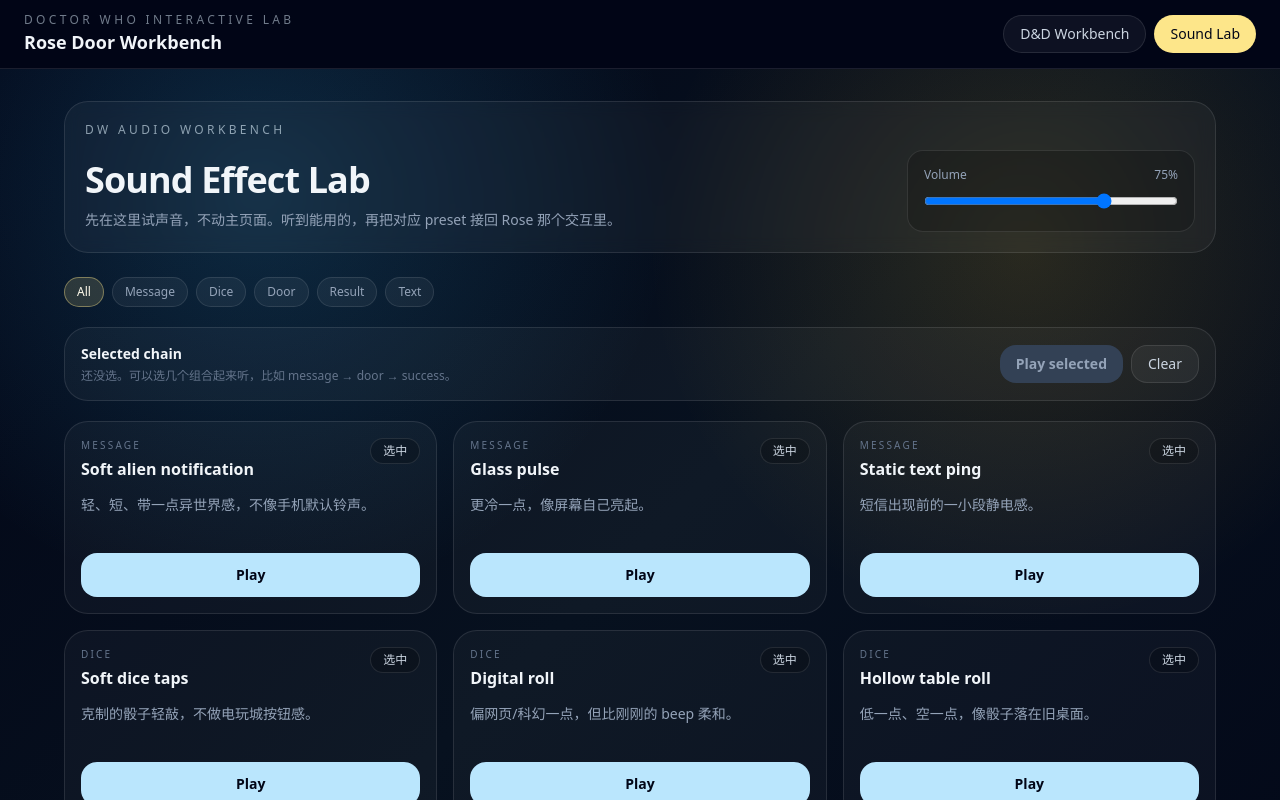
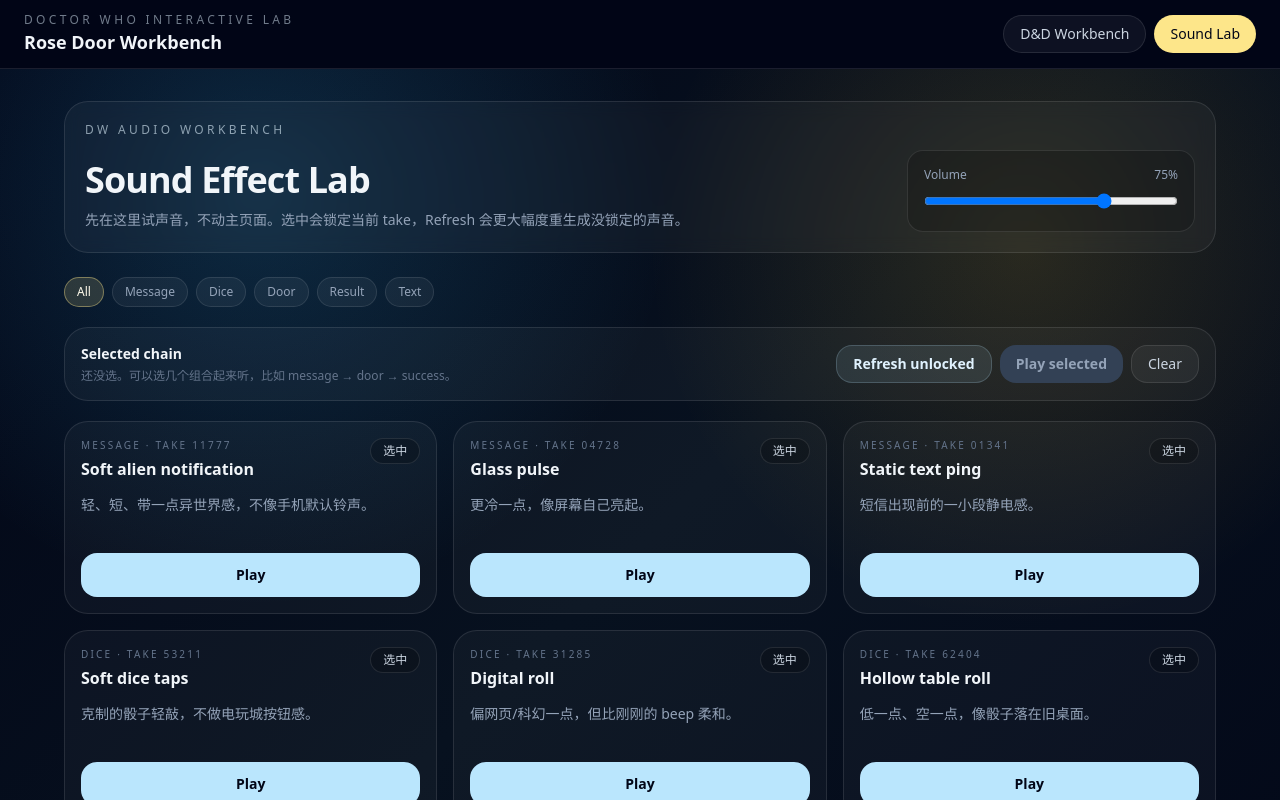
Before and after one commit to quellah1010-code/Doctor-Who, a React (Vite) app: page / in a window 1280 px wide. Both pictures are taken after a click on the button "Sound Lab". Shown: the top 800 px of the page. Built offline with nearby package versions, Linux system fonts and the light colour scheme.

Commit message:
Sync sound lab refresh generator

```diff
--- a/src/DWSoundEffectLab.jsx
+++ b/src/DWSoundEffectLab.jsx
@@ -2,92 +2,44 @@
 
 let sharedContext = null;
 
-const presets = [
-  {
-    id: "msg-soft",
-    group: "Message",
-    name: "Soft alien notification",
-    description: "轻、短、带一点异世界感，不像手机默认铃声。",
-    color: "sky",
-  },
-  {
-    id: "msg-glass",
-    group: "Message",
-    name: "Glass pulse",
-    description: "更冷一点，像屏幕自己亮起。",
-    color: "cyan",
-  },
-  {
-    id: "msg-static",
-    group: "Message",
-    name: "Static text ping",
-    description: "短信出现前的一小段静电感。",
-    color: "violet",
-  },
-  {
-    id: "dice-wood",
-    group: "Dice",
-    name: "Soft dice taps",
-    description: "克制的骰子轻敲，不做电玩城按钮感。",
-    color: "amber",
-  },
-  {
-    id: "dice-digital",
-    group: "Dice",
-    name: "Digital roll",
-    description: "偏网页/科幻一点，但比刚刚的 beep 柔和。",
-    color: "fuchsia",
-  },
-  {
-    id: "dice-hollow",
-    group: "Dice",
-    name: "Hollow table roll",
-    description: "低一点、空一点，像骰子落在旧桌面。",
-    color: "orange",
-  },
-  {
-    id: "door-low",
-    group: "Door",
-    name: "Low threshold hum",
-    description: "拉门时的低频空气震动。",
-    color: "rose",
-  },
-  {
-    id: "door-wood",
-    group: "Door",
-    name: "Old wood breath",
-    description: "不像恐怖门，更像旧木头醒过来。",
-    color: "emerald",
-  },
-  {
-    id: "door-portal",
-    group: "Door",
-    name: "Golden crack opens",
-    description: "门缝打开、金光溢出的短音。",
-    color: "yellow",
-  },
-  {
-    id: "success-soft",
-    group: "Result",
-    name: "Quiet success",
-    description: "判定成功，但不游戏化。",
-    color: "lime",
-  },
-  {
-    id: "fail-soft",
-    group: "Result",
-    name: "Quiet failure",
-    description: "失败提示，压低但不吓人。",
-    color: "slate",
-  },
-  {
-    id: "text-begin",
-    group: "Text",
-    name: "Message begins typing",
-    description: "短信开始打字前的一下，很轻。",
-    color: "indigo",
-  },
+const basePresets = [
+  { id: "msg-soft", group: "Message", name: "Soft alien notification", description: "轻、短、带一点异世界感，不像手机默认铃声。" },
+  { id: "msg-glass", group: "Message", name: "Glass pulse", description: "更冷一点，像屏幕自己亮起。" },
+  { id: "msg-static", group: "Message", name: "Static text ping", description: "短信出现前的一小段静电感。" },
+  { id: "dice-wood", group: "Dice", name: "Soft dice taps", description: "克制的骰子轻敲，不做电玩城按钮感。" },
+  { id: "dice-digital", group: "Dice", name: "Digital roll", description: "偏网页/科幻一点，但比刚刚的 beep 柔和。" },
+  { id: "dice-hollow", group: "Dice", name: "Hollow table roll", description: "低一点、空一点，像骰子落在旧桌面。" },
+  { id: "door-low", group: "Door", name: "Low threshold hum", description: "拉门时的低频空气震动。" },
+  { id: "door-wood", group: "Door", name: "Old wood breath", description: "不像恐怖门，更像旧木头醒过来。" },
+  { id: "door-portal", group: "Door", name: "Golden crack opens", description: "门缝打开、金光溢出的短音。" },
+  { id: "success-soft", group: "Result", name: "Quiet success", description: "判定成功，但不游戏化。" },
+  { id: "fail-soft", group: "Result", name: "Quiet failure", description: "失败提示，压低但不吓人。" },
+  { id: "text-begin", group: "Text", name: "Message begins typing", description: "短信开始打字前的一下，很轻。" },
 ];
+
+function makeSeed() {
+  if (typeof crypto !== "undefined" && crypto.getRandomValues) {
+    const bucket = new Uint32Array(1);
+    crypto.getRandomValues(bucket);
+    return bucket[0];
+  }
+  return Math.floor(Math.random() * 4294967295);
+}
+
+function createTake(base, seed = makeSeed()) {
+  return { ...base, seed, take: String(seed).slice(-5).padStart(5, "0") };
+}
+
+function randomFromSeed(seed) {
+  let value = seed >>> 0;
+  return function next() {
+    value += 0x6d2b79f5;
+    let result = value;
+    result = Math.imul(result ^ (result >>> 15), result | 1);
+    result ^= result + Math.imul(result ^ (result >>> 7), result | 61);
+    return ((result ^ (result >>> 14)) >>> 0) / 4294967296;
+  };
+}
 
 function getAudioContext() {
   if (typeof window === "undefined") return null;
@@ -111,8 +63,8 @@
   const oscillator = context.createOscillator();
   const gain = makeGain(context, options.volume || 0.03, start, options.attack || 0.02, options.release || 0.08, options.duration || 0.2);
   oscillator.type = options.type || "sine";
-  oscillator.frequency.setValueAtTime(options.frequency, start);
-  if (options.endFrequency) oscillator.frequency.exponentialRampToValueAtTime(options.endFrequency, start + options.duration);
+  oscillator.frequency.setValueAtTime(Math.max(30, options.frequency), start);
+  if (options.endFrequency) oscillator.frequency.exponentialRampToValueAtTime(Math.max(30, options.endFrequency), start + options.duration);
   oscillator.connect(gain);
   gain.connect(destination);
   oscillator.start(start);
@@ -124,8 +76,9 @@
   const start = context.currentTime + (options.delay || 0);
   const buffer = context.createBuffer(1, Math.max(1, Math.floor(context.sampleRate * duration)), context.sampleRate);
   const data = buffer.getChannelData(0);
+  const rand = options.rand || Math.random;
   for (let index = 0; index < data.length; index += 1) {
-    data[index] = (Math.random() * 2 - 1) * Math.pow(1 - index / data.length, options.decay || 1.4);
+    data[index] = (rand() * 2 - 1) * Math.pow(1 - index / data.length, options.decay || 1.4);
   }
   const source = context.createBufferSource();
   const filter = context.createBiquadFilter();
@@ -144,96 +97,114 @@
 function buildOutput(context, masterVolume) {
   const compressor = context.createDynamicsCompressor();
   const master = context.createGain();
-  compressor.threshold.setValueAtTime(-28, context.currentTime);
-  compressor.knee.setValueAtTime(18, context.currentTime);
-  compressor.ratio.setValueAtTime(4, context.currentTime);
-  compressor.attack.setValueAtTime(0.008, context.currentTime);
-  compressor.release.setValueAtTime(0.18, context.currentTime);
+  compressor.threshold.setValueAtTime(-30, context.currentTime);
+  compressor.knee.setValueAtTime(20, context.currentTime);
+  compressor.ratio.setValueAtTime(5, context.currentTime);
+  compressor.attack.setValueAtTime(0.006, context.currentTime);
+  compressor.release.setValueAtTime(0.2, context.currentTime);
   master.gain.setValueAtTime(masterVolume, context.currentTime);
   compressor.connect(master);
   master.connect(context.destination);
   return compressor;
 }
 
-function playPreset(id, masterVolume) {
+function playPreset(preset, masterVolume) {
   const context = getAudioContext();
   if (!context) return;
+  const rand = randomFromSeed(preset.seed);
   const out = buildOutput(context, masterVolume);
+  const pitch = 0.42 + rand() * 1.45;
+  const speed = 0.45 + rand() * 1.35;
+  const bright = 0.25 + rand() * 2.1;
+  const texture = 0.25 + rand() * 2.35;
+  const spacing = 0.32 + rand() * 2.25;
+  const sweep = 0.42 + rand() * 1.85;
+  const typePool = ["sine", "triangle", "sawtooth", "square"];
+  const softType = typePool[Math.floor(rand() * 2)];
+  const roughType = typePool[Math.floor(rand() * typePool.length)];
+  const f = (value) => Math.max(35, value * pitch);
+  const d = (value) => Math.max(0.025, value * speed);
+  const v = (value) => Math.max(0.002, value * bright);
+  const q = (value) => Math.max(0.3, value * texture);
+  const gap = (value) => value * spacing;
+  const noiseRand = randomFromSeed(preset.seed ^ 0x9e3779b9);
 
-  if (id === "msg-soft") {
-    tone(context, out, { frequency: 622, endFrequency: 740, duration: 0.16, type: "sine", volume: 0.025, attack: 0.025, release: 0.16 });
-    tone(context, out, { frequency: 1244, duration: 0.08, type: "triangle", volume: 0.008, delay: 0.07, attack: 0.018, release: 0.12 });
-    noise(context, out, { duration: 0.12, frequency: 1800, volume: 0.004, delay: 0.02, q: 4 });
+  if (preset.id === "msg-soft") {
+    tone(context, out, { frequency: f(520 + rand() * 240), endFrequency: f(700 + rand() * 360), duration: d(0.14 + rand() * 0.12), type: softType, volume: v(0.018), attack: 0.02, release: d(0.14) });
+    tone(context, out, { frequency: f(1040 + rand() * 420), duration: d(0.06 + rand() * 0.08), type: "triangle", volume: v(0.007), delay: gap(0.055 + rand() * 0.055), attack: 0.014, release: d(0.11) });
+    noise(context, out, { duration: d(0.08 + rand() * 0.12), frequency: f(1300 + rand() * 1600), volume: v(0.004), delay: gap(0.01), q: q(3.2), rand: noiseRand });
   }
 
-  if (id === "msg-glass") {
-    tone(context, out, { frequency: 880, duration: 0.18, type: "triangle", volume: 0.018, attack: 0.035, release: 0.22 });
-    tone(context, out, { frequency: 1320, duration: 0.12, type: "sine", volume: 0.01, delay: 0.08, attack: 0.02, release: 0.18 });
+  if (preset.id === "msg-glass") {
+    tone(context, out, { frequency: f(720 + rand() * 320), duration: d(0.14 + rand() * 0.16), type: "triangle", volume: v(0.014), attack: 0.03, release: d(0.22) });
+    tone(context, out, { frequency: f(1180 + rand() * 600), endFrequency: f(980 + rand() * 300), duration: d(0.1 + rand() * 0.12), type: "sine", volume: v(0.008), delay: gap(0.06 + rand() * 0.08), attack: 0.018, release: d(0.16) });
+    noise(context, out, { duration: d(0.05 + rand() * 0.08), frequency: f(2600 + rand() * 1400), volume: v(0.0025), delay: gap(0.12), q: q(6), rand: noiseRand });
   }
 
-  if (id === "msg-static") {
-    noise(context, out, { duration: 0.18, frequency: 2200, volume: 0.014, q: 5, decay: 2 });
-    tone(context, out, { frequency: 720, duration: 0.08, type: "sine", volume: 0.012, delay: 0.13, attack: 0.015, release: 0.14 });
+  if (preset.id === "msg-static") {
+    noise(context, out, { duration: d(0.14 + rand() * 0.22), frequency: f(1500 + rand() * 2200), volume: v(0.011), q: q(4 + rand() * 4), decay: 1.4 + rand() * 1.8, rand: noiseRand });
+    tone(context, out, { frequency: f(520 + rand() * 360), duration: d(0.06 + rand() * 0.08), type: softType, volume: v(0.01), delay: gap(0.09 + rand() * 0.1), attack: 0.012, release: d(0.12) });
   }
 
-  if (id === "dice-wood") {
-    [0, 0.07, 0.14, 0.23].forEach((delay, index) => noise(context, out, { duration: 0.05, frequency: 240 + index * 80, volume: 0.026 - index * 0.004, delay, q: 1.1, decay: 3, filterType: "lowpass" }));
-    tone(context, out, { frequency: 120, duration: 0.09, type: "sine", volume: 0.008, delay: 0.22, attack: 0.015, release: 0.1 });
+  if (preset.id === "dice-wood") {
+    const count = 2 + Math.floor(rand() * 7);
+    Array.from({ length: count }).forEach((_, index) => noise(context, out, { duration: d(0.035 + rand() * 0.055), frequency: f(150 + index * (45 + rand() * 70)), volume: v(0.022 - index * 0.0022), delay: gap(index * (0.025 + rand() * 0.085)), q: q(0.7 + rand()), decay: 2.2 + rand() * 2.6, filterType: "lowpass", rand: noiseRand }));
+    tone(context, out, { frequency: f(75 + rand() * 80), duration: d(0.06 + rand() * 0.08), type: "sine", volume: v(0.006), delay: gap(0.18 + rand() * 0.1), attack: 0.012, release: d(0.1) });
   }
 
-  if (id === "dice-digital") {
-    [392, 330, 466, 294].forEach((frequency, index) => tone(context, out, { frequency, duration: 0.045, type: "triangle", volume: 0.012, delay: index * 0.055, attack: 0.012, release: 0.07 }));
-    noise(context, out, { duration: 0.16, frequency: 1500, volume: 0.005, delay: 0.03, q: 4 });
+  if (preset.id === "dice-digital") {
+    const count = 2 + Math.floor(rand() * 8);
+    Array.from({ length: count }).forEach((_, index) => tone(context, out, { frequency: f(240 + rand() * 380), duration: d(0.025 + rand() * 0.045), type: roughType, volume: v(0.008), delay: gap(index * (0.018 + rand() * 0.09)), attack: 0.007, release: d(0.055) }));
+    noise(context, out, { duration: d(0.08 + rand() * 0.14), frequency: f(900 + rand() * 1600), volume: v(0.0035), delay: gap(0.025), q: q(3.5), rand: noiseRand });
   }
 
-  if (id === "dice-hollow") {
-    [0, 0.08, 0.18].forEach((delay, index) => {
-      noise(context, out, { duration: 0.075, frequency: 180 + index * 60, volume: 0.03 - index * 0.006, delay, q: 0.8, decay: 2.8, filterType: "lowpass" });
-      tone(context, out, { frequency: 95 + index * 20, duration: 0.08, type: "sine", volume: 0.008, delay: delay + 0.01, attack: 0.01, release: 0.12 });
+  if (preset.id === "dice-hollow") {
+    const count = 1 + Math.floor(rand() * 7);
+    Array.from({ length: count }).forEach((_, index) => {
+      const delay = gap(index * (0.035 + rand() * 0.14));
+      noise(context, out, { duration: d(0.065 + rand() * 0.08), frequency: f(95 + index * (45 + rand() * 55)), volume: v(0.024 - index * 0.003), delay, q: q(0.6 + rand()), decay: 2 + rand() * 2.8, filterType: "lowpass", rand: noiseRand });
+      tone(context, out, { frequency: f(60 + rand() * 75), duration: d(0.08 + rand() * 0.1), type: "sine", volume: v(0.006), delay: delay + 0.01, attack: 0.012, release: d(0.12) });
     });
   }
 
-  if (id === "door-low") {
-    tone(context, out, { frequency: 58, endFrequency: 72, duration: 0.85, type: "sine", volume: 0.035, attack: 0.12, release: 0.35 });
-    tone(context, out, { frequency: 116, endFrequency: 144, duration: 0.6, type: "triangle", volume: 0.014, delay: 0.12, attack: 0.14, release: 0.3 });
-    noise(context, out, { duration: 0.45, frequency: 420, volume: 0.006, delay: 0.18, q: 1.4, filterType: "lowpass" });
+  if (preset.id === "door-low") {
+    tone(context, out, { frequency: f(44 + rand() * 30), endFrequency: f((62 + rand() * 40) * sweep), duration: d(0.55 + rand() * 0.55), type: "sine", volume: v(0.026), attack: d(0.08), release: d(0.35) });
+    tone(context, out, { frequency: f(90 + rand() * 70), endFrequency: f(128 + rand() * 120), duration: d(0.36 + rand() * 0.36), type: "triangle", volume: v(0.012), delay: gap(0.08), attack: d(0.08), release: d(0.28) });
+    noise(context, out, { duration: d(0.28 + rand() * 0.4), frequency: f(220 + rand() * 420), volume: v(0.004), delay: gap(0.12), q: q(1.1), filterType: "lowpass", rand: noiseRand });
   }
 
-  if (id === "door-wood") {
-    noise(context, out, { duration: 0.32, frequency: 360, volume: 0.018, q: 0.9, filterType: "lowpass", decay: 1.1 });
-    tone(context, out, { frequency: 92, duration: 0.48, type: "sine", volume: 0.012, delay: 0.08, attack: 0.08, release: 0.3 });
-    noise(context, out, { duration: 0.18, frequency: 900, volume: 0.006, delay: 0.28, q: 2 });
+  if (preset.id === "door-wood") {
+    noise(context, out, { duration: d(0.22 + rand() * 0.3), frequency: f(220 + rand() * 320), volume: v(0.014), q: q(0.8), filterType: "lowpass", decay: 0.8 + rand() * 1.4, rand: noiseRand });
+    tone(context, out, { frequency: f(68 + rand() * 48), duration: d(0.32 + rand() * 0.28), type: "sine", volume: v(0.01), delay: gap(0.05), attack: d(0.05), release: d(0.24) });
+    noise(context, out, { duration: d(0.1 + rand() * 0.14), frequency: f(520 + rand() * 700), volume: v(0.0045), delay: gap(0.18 + rand() * 0.15), q: q(1.5 + rand() * 2), rand: noiseRand });
   }
 
-  if (id === "door-portal") {
-    tone(context, out, { frequency: 174, endFrequency: 261, duration: 0.62, type: "sine", volume: 0.024, attack: 0.1, release: 0.28 });
-    tone(context, out, { frequency: 523, endFrequency: 784, duration: 0.34, type: "triangle", volume: 0.01, delay: 0.18, attack: 0.06, release: 0.22 });
-    noise(context, out, { duration: 0.26, frequency: 2600, volume: 0.006, delay: 0.15, q: 5 });
+  if (preset.id === "door-portal") {
+    tone(context, out, { frequency: f(130 + rand() * 90), endFrequency: f(220 + rand() * 180), duration: d(0.4 + rand() * 0.4), type: "sine", volume: v(0.018), attack: d(0.08), release: d(0.24) });
+    tone(context, out, { frequency: f(440 + rand() * 240), endFrequency: f(650 + rand() * 520), duration: d(0.18 + rand() * 0.26), type: "triangle", volume: v(0.007), delay: gap(0.12 + rand() * 0.1), attack: d(0.04), release: d(0.18) });
+    noise(context, out, { duration: d(0.18 + rand() * 0.16), frequency: f(1600 + rand() * 1900), volume: v(0.0045), delay: gap(0.1), q: q(4 + rand() * 3), rand: noiseRand });
   }
 
-  if (id === "success-soft") {
-    tone(context, out, { frequency: 440, endFrequency: 660, duration: 0.18, type: "sine", volume: 0.018, attack: 0.03, release: 0.18 });
-    tone(context, out, { frequency: 880, duration: 0.16, type: "triangle", volume: 0.009, delay: 0.12, attack: 0.04, release: 0.18 });
+  if (preset.id === "success-soft") {
+    tone(context, out, { frequency: f(360 + rand() * 160), endFrequency: f(580 + rand() * 280), duration: d(0.13 + rand() * 0.14), type: softType, volume: v(0.014), attack: d(0.025), release: d(0.16) });
+    tone(context, out, { frequency: f(720 + rand() * 360), duration: d(0.1 + rand() * 0.14), type: "triangle", volume: v(0.007), delay: gap(0.08 + rand() * 0.06), attack: d(0.025), release: d(0.16) });
   }
 
-  if (id === "fail-soft") {
-    tone(context, out, { frequency: 220, endFrequency: 164, duration: 0.28, type: "sine", volume: 0.018, attack: 0.05, release: 0.22 });
-    noise(context, out, { duration: 0.16, frequency: 500, volume: 0.006, delay: 0.12, q: 1.5, filterType: "lowpass" });
+  if (preset.id === "fail-soft") {
+    tone(context, out, { frequency: f(180 + rand() * 90), endFrequency: f(110 + rand() * 70), duration: d(0.2 + rand() * 0.22), type: "sine", volume: v(0.014), attack: d(0.035), release: d(0.2) });
+    noise(context, out, { duration: d(0.1 + rand() * 0.14), frequency: f(280 + rand() * 420), volume: v(0.004), delay: gap(0.08 + rand() * 0.08), q: q(1.2), filterType: "lowpass", rand: noiseRand });
   }
 
-  if (id === "text-begin") {
-    tone(context, out, { frequency: 1046, duration: 0.045, type: "triangle", volume: 0.009, attack: 0.01, release: 0.08 });
-    noise(context, out, { duration: 0.06, frequency: 2400, volume: 0.004, delay: 0.04, q: 4 });
+  if (preset.id === "text-begin") {
+    const count = 1 + Math.floor(rand() * 6);
+    Array.from({ length: count }).forEach((_, index) => tone(context, out, { frequency: f(760 + rand() * 520), duration: d(0.025 + rand() * 0.04), type: "triangle", volume: v(0.006), delay: gap(index * (0.02 + rand() * 0.08)), attack: 0.006, release: d(0.06) }));
+    noise(context, out, { duration: d(0.035 + rand() * 0.06), frequency: f(1600 + rand() * 1800), volume: v(0.0028), delay: gap(0.035), q: q(3 + rand() * 3), rand: noiseRand });
   }
 }
 
 function Pill({ children, active, onClick }) {
   return (
-    <button
-      type="button"
-      onClick={onClick}
-      className={`rounded-full border px-3 py-1.5 text-xs transition ${active ? "border-amber-200/40 bg-amber-200/15 text-amber-50" : "border-white/10 bg-white/5 text-slate-400 hover:bg-white/10 hover:text-slate-200"}`}
-    >
+    <button type="button" onClick={onClick} className={`rounded-full border px-3 py-1.5 text-xs transition ${active ? "border-amber-200/40 bg-amber-200/15 text-amber-50" : "border-white/10 bg-white/5 text-slate-400 hover:bg-white/10 hover:text-slate-200"}`}>
       {children}
     </button>
   );
@@ -244,11 +215,11 @@
     <div className={`rounded-3xl border p-4 transition ${selected ? "border-amber-200/40 bg-amber-200/[0.08]" : "border-white/10 bg-white/[0.035] hover:bg-white/[0.055]"}`}>
       <div className="mb-3 flex items-start justify-between gap-3">
         <div>
-          <div className="text-[10px] uppercase tracking-[0.22em] text-slate-500">{preset.group}</div>
+          <div className="text-[10px] uppercase tracking-[0.22em] text-slate-500">{preset.group} · take {preset.take}</div>
           <h3 className="mt-1 text-base font-semibold text-slate-100">{preset.name}</h3>
         </div>
-        <button type="button" onClick={onSelect} className="rounded-full border border-white/10 bg-black/20 px-3 py-1 text-xs text-slate-300 hover:bg-white/10">
-          选中
+        <button type="button" onClick={onSelect} className={`rounded-full border px-3 py-1 text-xs transition ${selected ? "border-amber-200/30 bg-amber-200/15 text-amber-50" : "border-white/10 bg-black/20 text-slate-300 hover:bg-white/10"}`}>
+          {selected ? "已锁定" : "选中"}
         </button>
       </div>
       <p className="min-h-[44px] text-sm leading-6 text-slate-400">{preset.description}</p>
@@ -262,9 +233,10 @@
 export default function DWSoundEffectLab() {
   const [filter, setFilter] = useState("All");
   const [selected, setSelected] = useState([]);
+  const [presetBank, setPresetBank] = useState(() => basePresets.map((preset) => createTake(preset)));
   const [volume, setVolume] = useState(0.75);
-  const groups = useMemo(() => ["All", ...Array.from(new Set(presets.map((preset) => preset.group)))], []);
-  const filtered = filter === "All" ? presets : presets.filter((preset) => preset.group === filter);
+  const groups = useMemo(() => ["All", ...Array.from(new Set(basePresets.map((preset) => preset.group)))], []);
+  const filtered = filter === "All" ? presetBank : presetBank.filter((preset) => preset.group === filter);
 
   function toggleSelected(id) {
     setSelected((current) => (current.includes(id) ? current.filter((item) => item !== id) : [...current, id]));
@@ -272,8 +244,13 @@
 
   function playSequence() {
     selected.forEach((id, index) => {
-      window.setTimeout(() => playPreset(id, volume), index * 750);
+      const preset = presetBank.find((item) => item.id === id);
+      if (preset) window.setTimeout(() => playPreset(preset, volume), index * 750);
     });
+  }
+
+  function refreshUnselected() {
+    setPresetBank((current) => current.map((preset) => (selected.includes(preset.id) ? preset : createTake(basePresets.find((item) => item.id === preset.id) || preset))));
   }
 
   return (
@@ -284,7 +261,7 @@
           <div className="mt-3 flex flex-col gap-4 md:flex-row md:items-end md:justify-between">
             <div>
               <h1 className="text-4xl font-semibold tracking-tight">Sound Effect Lab</h1>
-              <p className="mt-2 max-w-2xl text-sm leading-6 text-slate-400">先在这里试声音，不动主页面。听到能用的，再把对应 preset 接回 Rose 那个交互里。</p>
+              <p className="mt-2 max-w-2xl text-sm leading-6 text-slate-400">先在这里试声音，不动主页面。选中会锁定当前 take，Refresh 会更大幅度重生成没锁定的声音。</p>
             </div>
             <div className="w-full rounded-2xl border border-white/10 bg-black/20 p-4 md:w-72">
               <div className="mb-2 flex justify-between text-xs text-slate-400">
@@ -308,9 +285,12 @@
           <div className="flex flex-col gap-3 md:flex-row md:items-center md:justify-between">
             <div>
               <div className="text-sm font-semibold">Selected chain</div>
-              <div className="mt-1 text-xs text-slate-500">{selected.length ? selected.map((id) => presets.find((preset) => preset.id === id)?.name).join(" → ") : "还没选。可以选几个组合起来听，比如 message → door → success。"}</div>
+              <div className="mt-1 text-xs text-slate-500">{selected.length ? selected.map((id) => presetBank.find((preset) => preset.id === id)?.name).join(" → ") : "还没选。可以选几个组合起来听，比如 message → door → success。"}</div>
             </div>
-            <div className="flex gap-2">
+            <div className="flex flex-wrap gap-2">
+              <button type="button" onClick={refreshUnselected} className="rounded-2xl border border-sky-200/20 bg-sky-200/10 px-4 py-2 text-sm font-semibold text-sky-100 hover:bg-sky-200/15">
+                Refresh unlocked
+              </button>
               <button type="button" onClick={playSequence} disabled={!selected.length} className="rounded-2xl bg-amber-200 px-4 py-2 text-sm font-semibold text-slate-950 hover:bg-amber-100 disabled:cursor-not-allowed disabled:bg-slate-700 disabled:text-slate-400">
                 Play selected
               </button>
@@ -323,7 +303,7 @@
 
         <main className="grid gap-4 md:grid-cols-2 xl:grid-cols-3">
           {filtered.map((preset) => (
-            <SoundCard key={preset.id} preset={preset} selected={selected.includes(preset.id)} onSelect={() => toggleSelected(preset.id)} onPlay={() => playPreset(preset.id, volume)} />
+            <SoundCard key={`${preset.id}-${preset.seed}`} preset={preset} selected={selected.includes(preset.id)} onSelect={() => toggleSelected(preset.id)} onPlay={() => playPreset(preset, volume)} />
           ))}
         </main>
       </div>
```
